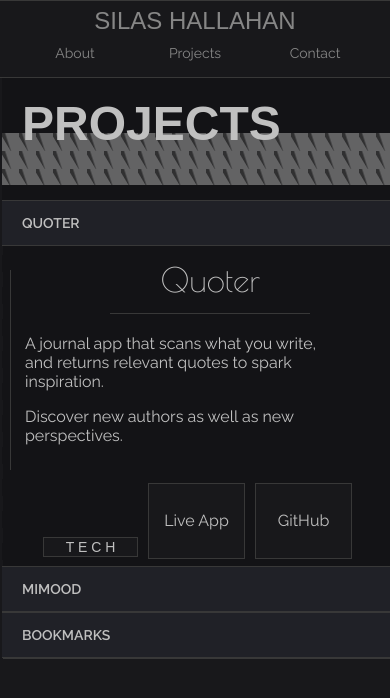
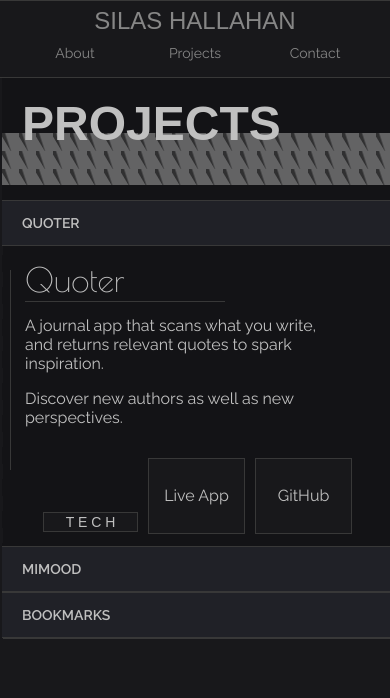
Before and after one commit to Loxphordex/React-Portfolio, a React (Create React App) app: page /projects in a window 390 px wide. Shown: the top 698 px of the page. Built offline with nearby package versions, Linux system fonts and the light colour scheme; a web font is replaced by a local one.

Commit message:
responses

```diff
--- a/src/components/Project/Project.css
+++ b/src/components/Project/Project.css
@@ -76,7 +76,7 @@
   .project-links {
     left: 0;
     bottom: 0;
-    top: 225px;
+    top: 200px;
     float: left;
     width: 100%;
   }
@@ -90,7 +90,7 @@
     bottom: 84px;
   }
   .info-container h2 {
-    text-align: center;
+    text-align: left;
     font-size: 33px;
   }
   .p-container {
@@ -102,6 +102,10 @@
     height: 200px;
     left: -7px;
   }
+  .hl {
+    top: 2px;
+    display: block;
+  }
 }
 
 @media only screen and (max-width: 375px) {
@@ -112,7 +116,7 @@
     bottom: 60px;
   }
   .project-links {
-    top: 234px;
+    top: 222px;
   }
   .p-container {
     left: 0px;
--- a/src/routes/Projects/ProjectInfo.css
+++ b/src/routes/Projects/ProjectInfo.css
@@ -165,6 +165,12 @@
     border-right: none;
     border-left: none;
   }
+  .expanded .project-info {
+    max-height: 300px;
+  }
+  .info-background {
+    min-height: 0px;
+  }
   .p-container {
     margin: auto;
     left: 0;
```
